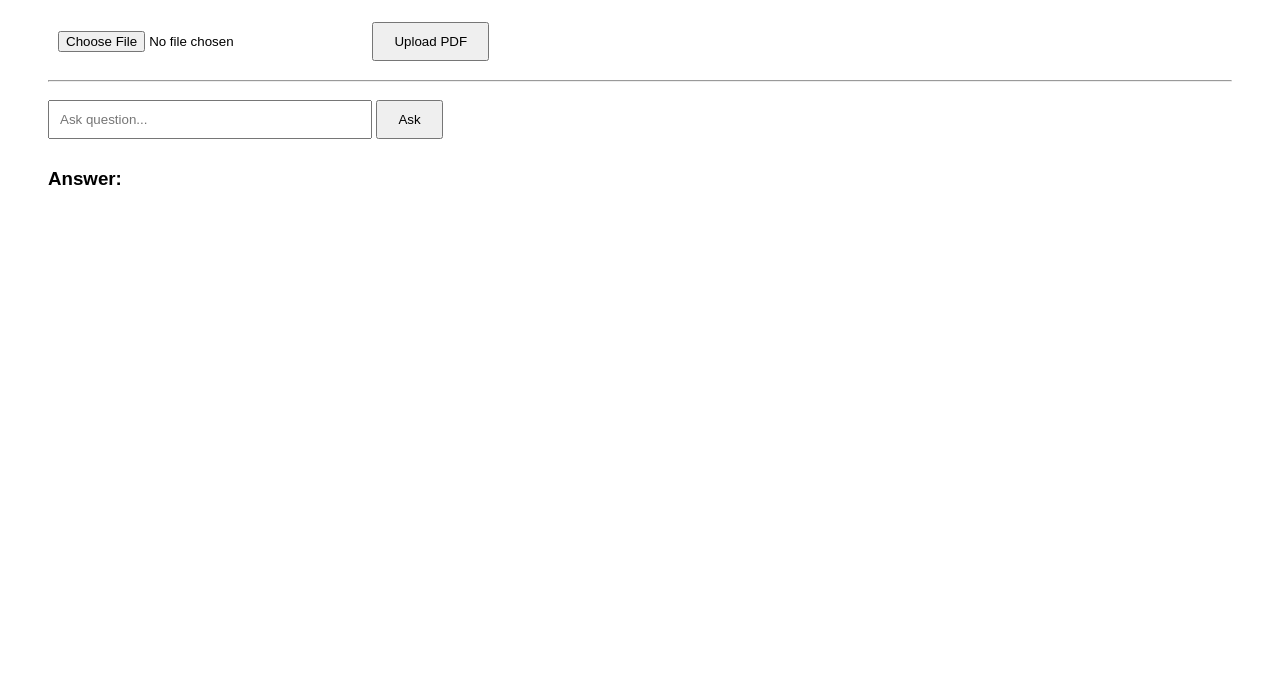
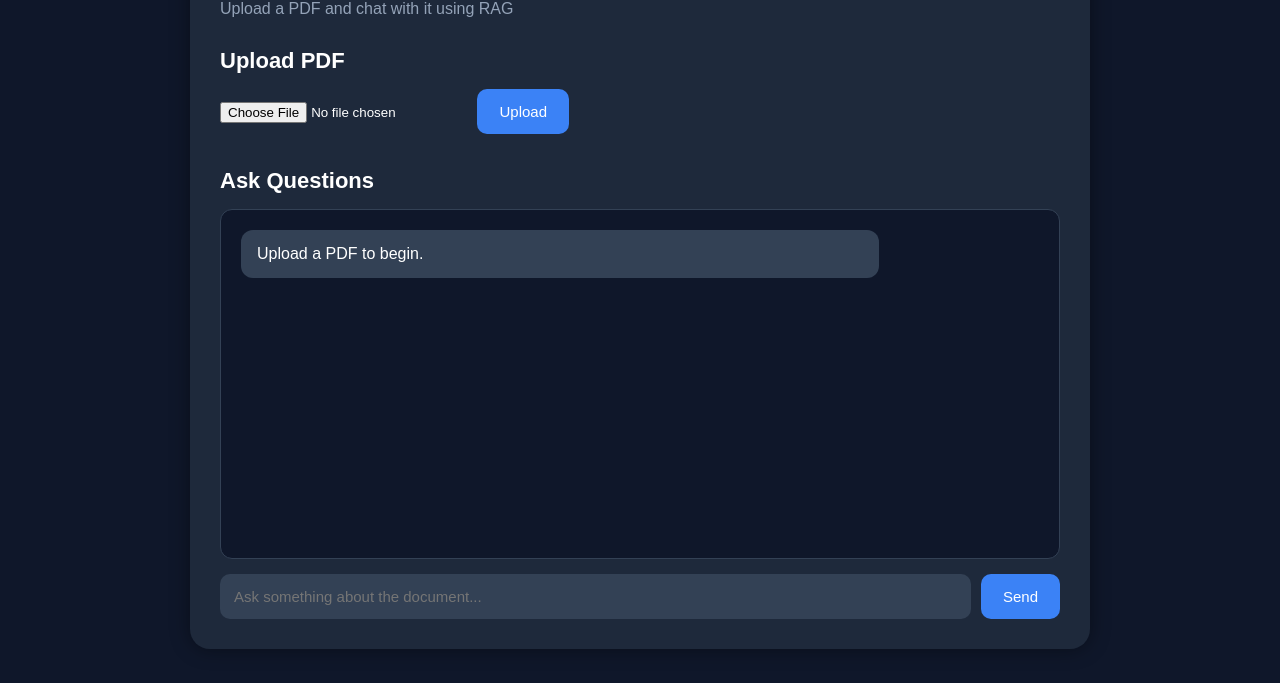
Before and after one commit to sumitakhuli/RAG-Assignment, a website: page index.html in a window 1280 px wide. Shown: the part 117-800 px from the top of the page. Drawn offline with Linux system fonts and the light colour scheme.

Commit message:
version 2

```diff
--- a/index.html
+++ b/index.html
@@ -1,37 +1,85 @@
 <!DOCTYPE html>
-<html>
+<html lang="en">
+
 <head>
-    <title>RAG App</title>
+    <meta charset="UTF-8" />
 
-    <link rel="stylesheet"
-          href="style.css">
+    <meta
+        name="viewport"
+        content="width=device-width, initial-scale=1.0"
+    />
+
+    <title>NotebookLM Clone</title>
+
+    <link
+        rel="stylesheet"
+        href="style.css"
+    />
 </head>
 
 <body>
 
+    <div class="container">
+
+        <div class="card">
+
             <h1>NotebookLM Clone</h1>
 
-    <input type="file" id="file">
+            <p class="subtitle">
+                Upload a PDF and chat with it using RAG
+            </p>
+
+            <!-- Upload Section -->
+            <div class="section">
+
+                <h2>Upload PDF</h2>
+
+                <input
+                    type="file"
+                    id="file"
+                    accept=".pdf"
+                />
 
                 <button onclick="uploadPDF()">
-        Upload PDF
+                    Upload
                 </button>
 
-    <hr>
+                <p id="uploadStatus"></p>
+
+            </div>
+
+            <!-- Chat Section -->
+            <div class="section">
+
+                <h2>Ask Questions</h2>
+
+                <div class="chat-box" id="chatBox">
+
+                    <div class="bot-message">
+                        Upload a PDF to begin.
+                    </div>
+
+                </div>
+
+                <div class="input-row">
 
                     <input
                         type="text"
                         id="question"
-        placeholder="Ask question..."
-    >
+                        placeholder="Ask something about the document..."
+                    />
 
                     <button onclick="askQuestion()">
-        Ask
+                        Send
                     </button>
 
-    <h3>Answer:</h3>
+                </div>
 
-    <p id="answer"></p>
+            </div>
+
+        </div>
+
+    </div>
 
     <script src="script.js"></script>
 
--- a/script.js
+++ b/script.js
@@ -2,6 +2,21 @@ async function uploadPDF() {
 
     const fileInput =
         document.getElementById("file");
+
+    const uploadStatus =
+        document.getElementById(
+            "uploadStatus"
+        );
+
+    if (!fileInput.files[0]) {
+
+        alert("Please select a PDF");
+
+        return;
+    }
+
+    uploadStatus.innerText =
+        "Uploading and processing PDF...";
 
     const formData =
         new FormData();
@@ -13,24 +28,57 @@ async function uploadPDF() {
 
     const response =
         await fetch("/upload", {
+
             method: "POST",
+
             body: formData,
         });
 
     const data =
         await response.json();
 
-    alert(data.message);
+    uploadStatus.innerText =
+        data.message;
 }
 
 
 async function askQuestion() {
 
-    const question =
+    const questionInput =
         document.getElementById(
             "question"
-        ).value;
+        );
 
+    const question =
+        questionInput.value;
+
+    if (!question) return;
+
+    const chatBox =
+        document.getElementById(
+            "chatBox"
+        );
+
+    // Add user message
+    chatBox.innerHTML += `
+        <div class="user-message">
+            ${question}
+        </div>
+    `;
+
+    questionInput.value = "";
+
+    // Loading message
+    chatBox.innerHTML += `
+        <div class="bot-message" id="loading">
+            Thinking...
+        </div>
+    `;
+
+    chatBox.scrollTop =
+        chatBox.scrollHeight;
+
+    // API call
     const response =
         await fetch("/chat", {
 
@@ -49,7 +97,18 @@ async function askQuestion() {
     const data =
         await response.json();
 
-    document.getElementById(
-        "answer"
-    ).innerText = data.answer;
+    // Remove loading
+    document
+        .getElementById("loading")
+        .remove();
+
+    // Add bot response
+    chatBox.innerHTML += `
+        <div class="bot-message">
+            ${data.answer}
+        </div>
+    `;
+
+    chatBox.scrollTop =
+        chatBox.scrollHeight;
 }
--- a/style.css
+++ b/style.css
@@ -1,15 +1,178 @@
-body {
-    font-family: Arial;
-    padding: 40px;
+* {
+    margin: 0;
+    padding: 0;
+    box-sizing: border-box;
 }
 
-input {
-    padding: 10px;
-    margin: 10px 0;
-    width: 300px;
+body {
+
+    font-family: Arial, sans-serif;
+
+    background: #0f172a;
+
+    color: white;
+
+    min-height: 100vh;
+
+    display: flex;
+
+    justify-content: center;
+
+    align-items: center;
+
+    padding: 30px;
+}
+
+.container {
+
+    width: 100%;
+
+    max-width: 900px;
+}
+
+.card {
+
+    background: #1e293b;
+
+    border-radius: 20px;
+
+    padding: 30px;
+
+    box-shadow:
+        0 0 20px rgba(0,0,0,0.4);
+}
+
+h1 {
+
+    font-size: 38px;
+
+    margin-bottom: 10px;
+}
+
+.subtitle {
+
+    color: #94a3b8;
+
+    margin-bottom: 30px;
+
+    font-size: 16px;
+}
+
+.section {
+
+    margin-top: 30px;
+}
+
+h2 {
+
+    margin-bottom: 15px;
+
+    font-size: 22px;
+}
+
+input[type="file"] {
+
+    margin-bottom: 15px;
+
+    color: white;
+}
+
+.input-row {
+
+    display: flex;
+
+    gap: 10px;
+
+    margin-top: 15px;
+}
+
+input[type="text"] {
+
+    flex: 1;
+
+    padding: 14px;
+
+    border: none;
+
+    border-radius: 10px;
+
+    outline: none;
+
+    font-size: 15px;
+
+    background: #334155;
+
+    color: white;
 }
 
 button {
-    padding: 10px 20px;
+
+    padding: 14px 22px;
+
+    border: none;
+
+    border-radius: 10px;
+
+    background: #3b82f6;
+
+    color: white;
+
     cursor: pointer;
+
+    font-size: 15px;
+
+    transition: 0.2s;
 }
+
+button:hover {
+
+    background: #2563eb;
+}
+
+.chat-box {
+
+    background: #0f172a;
+
+    border-radius: 12px;
+
+    padding: 20px;
+
+    height: 350px;
+
+    overflow-y: auto;
+
+    border: 1px solid #334155;
+}
+
+.user-message,
+.bot-message {
+
+    padding: 12px 16px;
+
+    border-radius: 12px;
+
+    margin-bottom: 12px;
+
+    max-width: 80%;
+
+    line-height: 1.5;
+}
+
+.user-message {
+
+    background: #2563eb;
+
+    margin-left: auto;
+}
+
+.bot-message {
+
+    background: #334155;
+}
+
+#uploadStatus {
+
+    margin-top: 10px;
+
+    color: #22c55e;
+}
```
Also changed, not shown: index.js (+35 -22 lines), README.md. Lines whose indentation alone changed are shown as unchanged.
